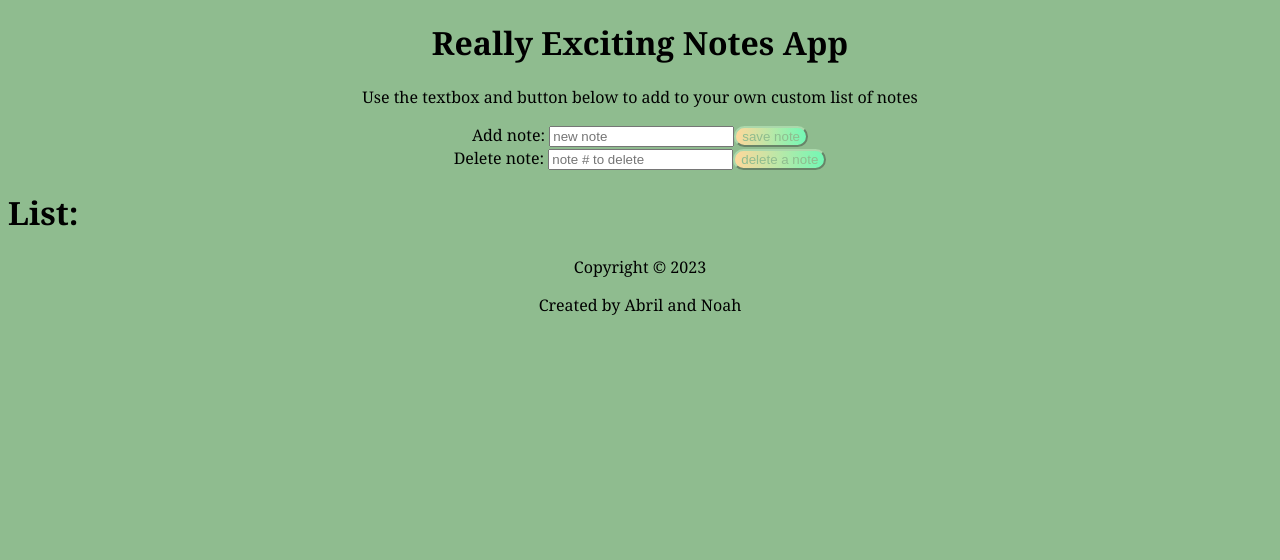
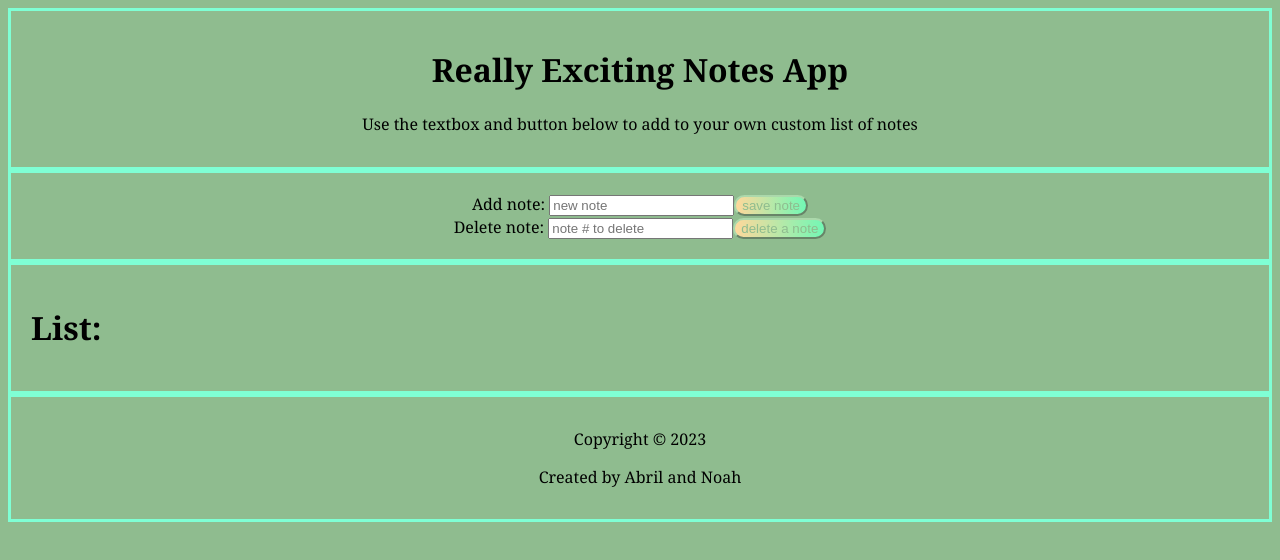
Before and after one commit to noah-bonnema/project1, an Angular app: page / in a window 1280 px wide. Shown: the top 560 px of the page. Built offline with nearby package versions, Linux system fonts and the light colour scheme.

Commit message:
added boxes around words

```diff
--- a/src/app/components/footer/footer.component.html
+++ b/src/app/components/footer/footer.component.html
@@ -1,10 +1,15 @@
 <html>
-    <style>
-       p {text-align: center;}
+<style>
+  p {
+    text-align: center;
+  }
+  footer{
 
-    </style>
-    <footer>
-        <p>Copyright &copy; 2023</p>
-        <p> Created by Abril and Noah</p>
-      </footer>
+  }
+</style>
+<footer style="border: medium solid aquamarine; padding:15px">
+  <p>Copyright &copy; 2023</p>
+  <p> Created by Abril and Noah</p>
+</footer>
+
 </html>
--- a/src/app/components/header/header.component.html
+++ b/src/app/components/header/header.component.html
@@ -1,11 +1,19 @@
 <html>
 <style>
-header {text-align: center;}
-p {text-align: center;}
+  header {
+    text-align: center;
+    padding: 10px;
+
+  }
+
+  p {
+    text-align: center;
+  }
 </style>
 
-<header>
-    <h1>{{ title }}</h1>
-    <p> Use the textbox and button below to add to your own custom list of notes</p>
-  </header>
-  </html>
+<header style="border-width:3px; border-style:solid;border-color:aquamarine;padding:1em">
+  <h1 >{{ title }}</h1>
+  <p> Use the textbox and button below to add to your own custom list of notes</p>
+</header>
+
+</html>
--- a/src/app/components/note/note.component.html
+++ b/src/app/components/note/note.component.html
@@ -12,23 +12,27 @@
         text-align: left
     }
 </style>
-
+<div style="border: medium solid aquamarine; padding: 20px; " >
     <div>
         <label for="text"> Add note: </label>
-    <input type="text" onClick="(this.value='')"  width="auto" name="input-text" placeholder="new note" #box />
+        <input type="text" onClick="(this.value='')" width="auto" name="input-text" placeholder="new note" #box />
         <button (click)="addNote(box.value)"> save note </button>
     </div>
     <div>
         <label for="text"> Delete note: </label>
-    <input type="text" onClick="(this.value='')"  width="auto" name="delete-text" placeholder="note # to delete" #box2 />
+        <input type="text" onClick="(this.value='')" width="auto" name="delete-text" placeholder="note # to delete"
+            #box2 />
         <button (click)="deleteNote(box2.value)"> delete a note </button>
 
     </div>
+</div>
 
+<div style="border: medium solid aquamarine; padding: 20px; ">
     <h1>
         List:
     </h1>
     <p *ngFor='let item of notes; let indexOfElement =index'>
-    {{(indexOfElement +1)+ ") "}}  {{item}}
+        {{(indexOfElement +1)+ ") "}} {{item}}
 
     <p>
+</div>
```
Lines whose indentation alone changed are shown as unchanged.
